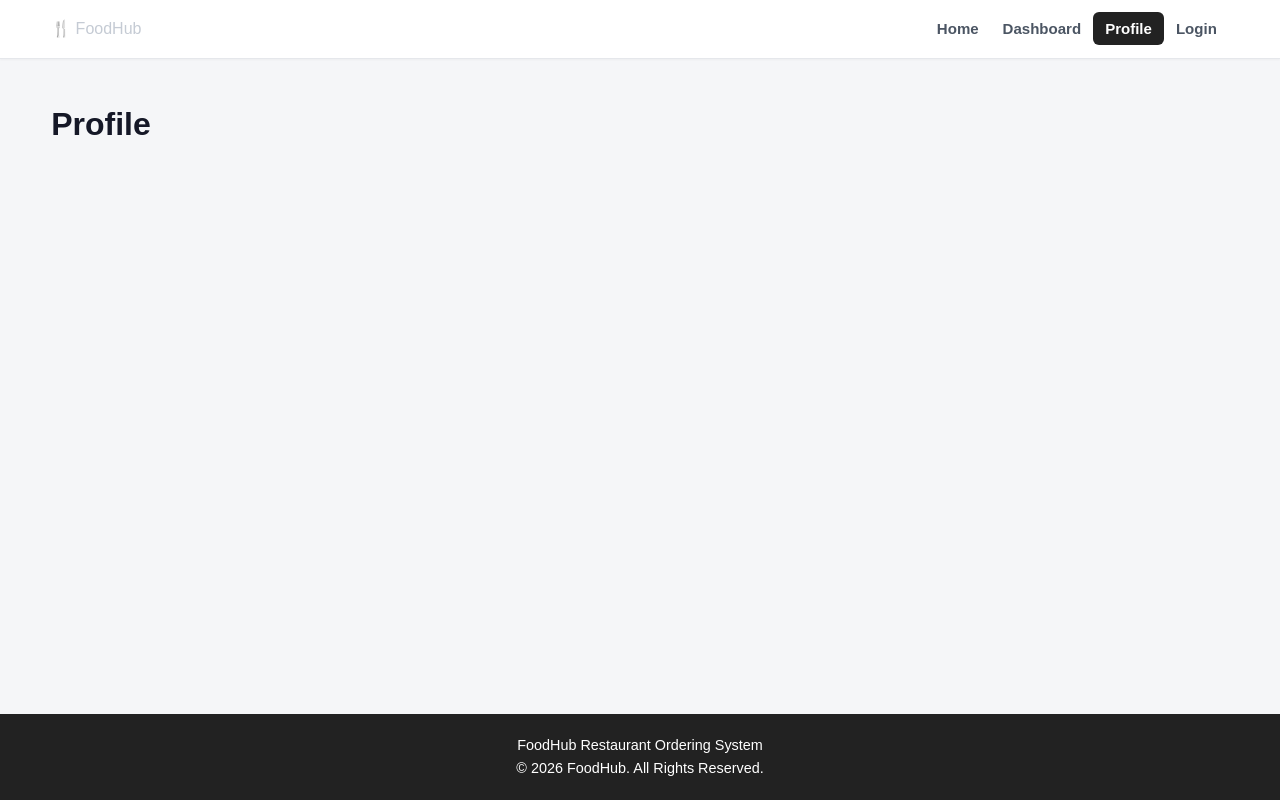
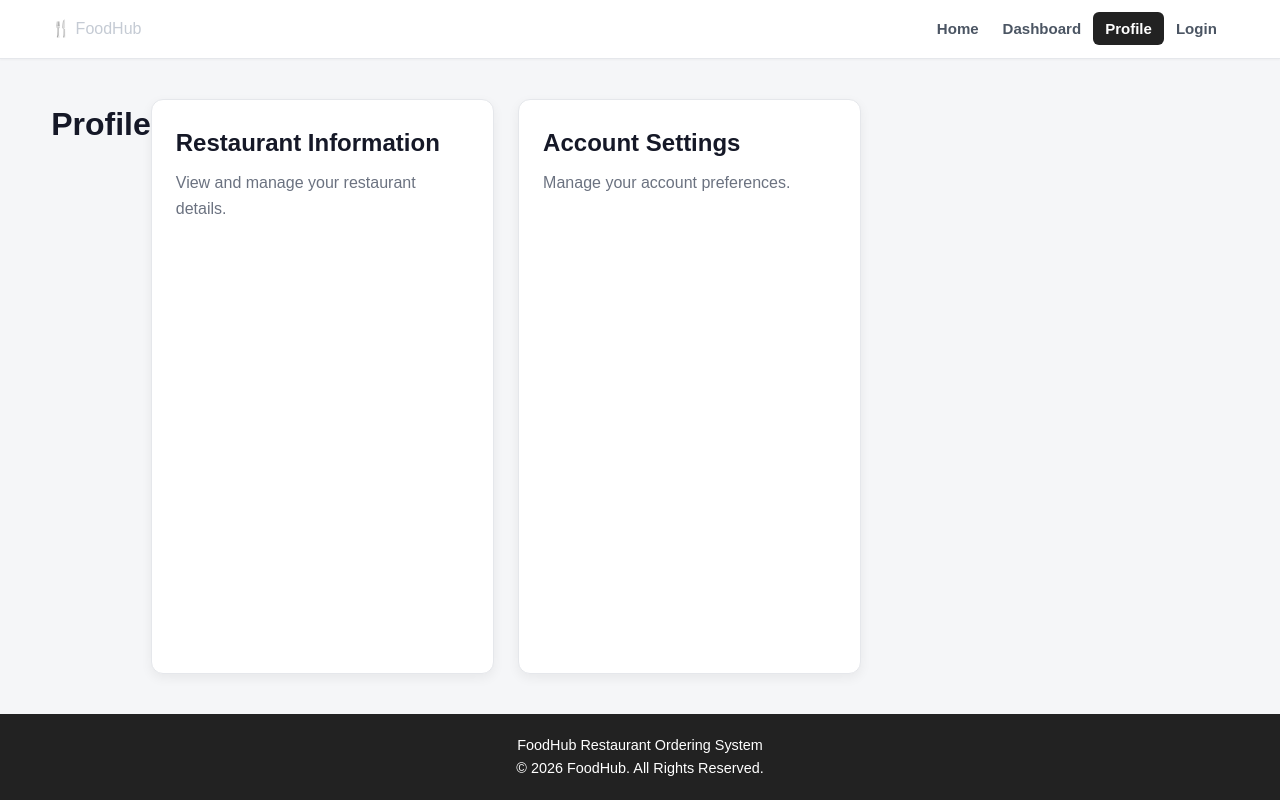
Before and after one commit to Sumit07890/Project_brief_04, a React (Vite) app in the folder client/: page /profile in a window 1280 px wide. Built offline with nearby package versions, Linux system fonts and the light colour scheme.

Commit message:
Complete sprint 9

```diff
--- a/client/src/pages/Profile/profile.jsx
+++ b/client/src/pages/Profile/profile.jsx
@@ -1,12 +1,26 @@
 import PageTitle from "../../components/ui/PageTitle";
-
+import Card from "../../components/ui/Card";
 
 function Profile() {
   return (
+    <>
       <PageTitle
         title="Profile"
         subtitle="Manage your profile information"
       />
+
+      <div className="card-grid">
+        <Card
+          title="Restaurant Information"
+          description="View and manage your restaurant details."
+        />
+
+        <Card
+          title="Account Settings"
+          description="Manage your account preferences."
+        />
+      </div>
+    </>
   );
 }
 
```
Lines whose indentation alone changed are shown as unchanged.
